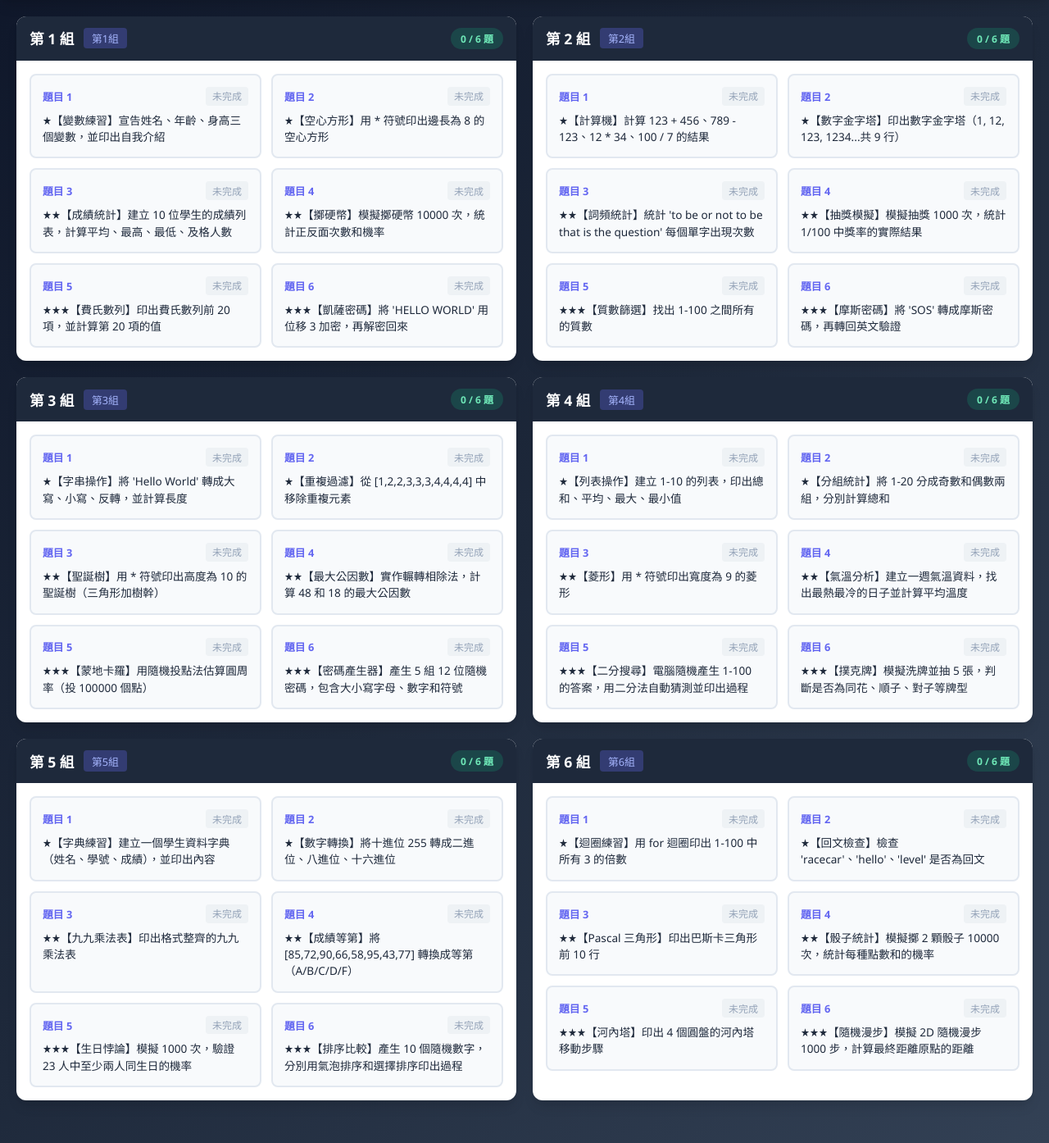
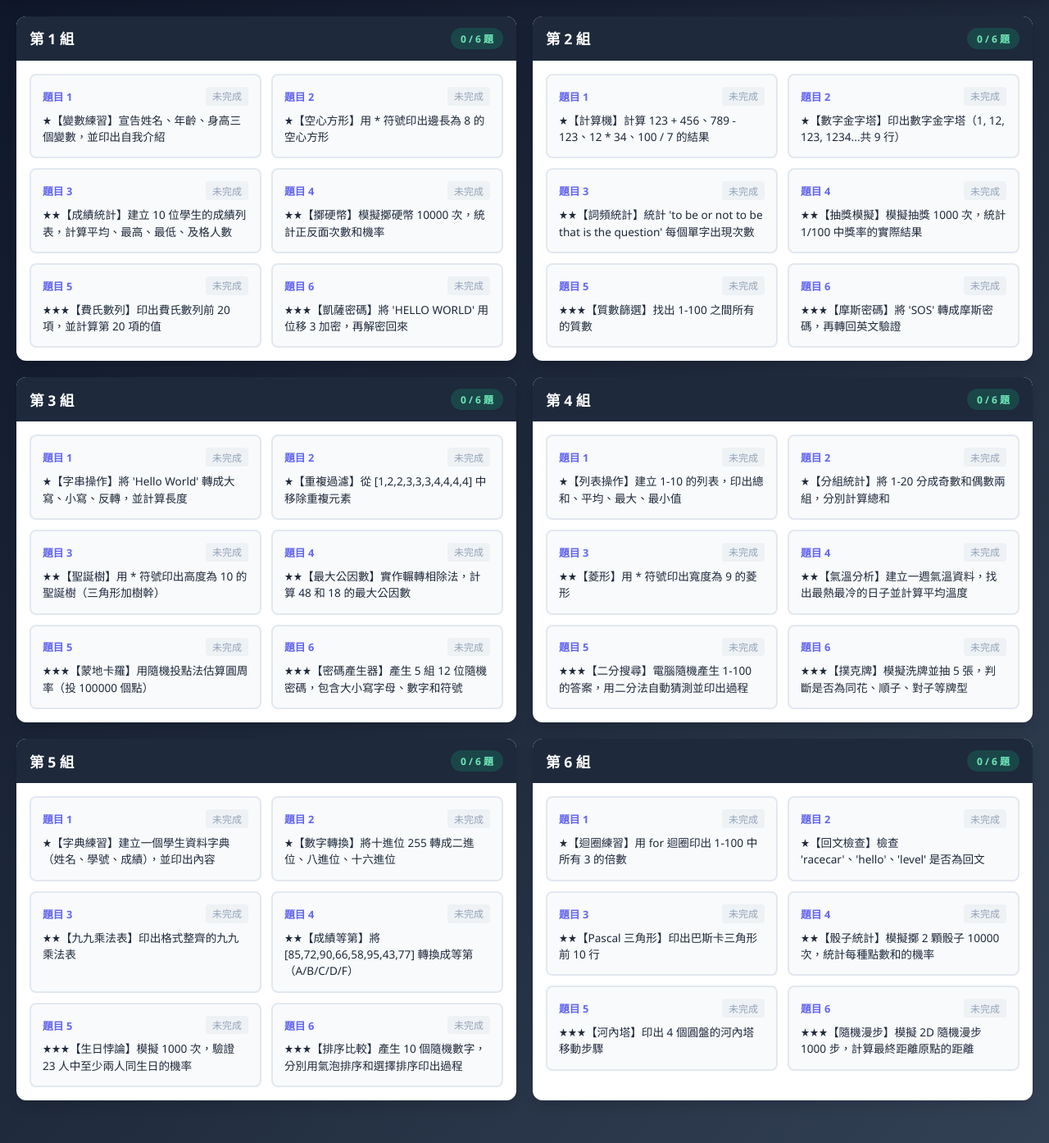
Before and after one commit to maso0310/python_playground, a Flask app: page / in a window 1280 px wide. Shown: the part 57-1451 px from the top of the page at 82% size. Run offline with Flask 2, Linux system fonts and the light colour scheme; parts of the project's set-up code (start-up, migrations or seed data) failed here and were passed over.

Commit message:
刪除組別名稱，保留組別編號就好

```diff
--- a/app.py
+++ b/app.py
@@ -13,16 +13,6 @@ import os
 from datetime import datetime
 
 real_app = Flask(__name__)
-
-# 各組的題目類別名稱（每組難度相同：2簡單 + 2中等 + 2困難）
-GROUP_NAMES = {
-    1: "第1組",
-    2: "第2組",
-    3: "第3組",
-    4: "第4組",
-    5: "第5組",
-    6: "第6組"
-}
 
 # 各組的題目（每組 6 題：2簡單 + 2中等 + 2困難，互不重複）
 GROUP_TASKS = {
@@ -1093,7 +1083,6 @@ def index():
     """主頁面 - 顯示六個組別的練習區"""
     return render_template(
         "index.html",
-        group_names=GROUP_NAMES,
         group_tasks=GROUP_TASKS,
         groups_data=groups_data
     )
@@ -1182,7 +1171,6 @@ def save_code(group_id, task_id):
 def get_all_data():
     """取得所有組別的所有資料"""
     return jsonify({
-        "group_names": GROUP_NAMES,
         "group_tasks": GROUP_TASKS,
         "groups_data": groups_data
     })
@@ -1208,7 +1196,6 @@ def browse():
     """瀏覽所有組別的成果"""
     return render_template(
         "browse.html",
-        group_names=GROUP_NAMES,
         group_tasks=GROUP_TASKS,
         groups_data=groups_data
     )
--- a/templates/index.html
+++ b/templates/index.html
@@ -24,7 +24,7 @@
         <label for="mobile-group-select">選擇組別：</label>
         <select id="mobile-group-select" onchange="scrollToGroup(this.value)">
             {% for group_id in range(1, 7) %}
-            <option value="{{ group_id }}">第 {{ group_id }} 組 - {{ group_names[group_id] }}</option>
+            <option value="{{ group_id }}">第 {{ group_id }} 組</option>
             {% endfor %}
         </select>
     </div>
@@ -33,10 +33,7 @@
         {% for group_id in range(1, 7) %}
         <section class="group-section" id="group-{{ group_id }}">
             <div class="group-title">
-                <div class="group-title-left">
-                    <h2>第 {{ group_id }} 組</h2>
-                    <span class="group-category">{{ group_names[group_id] }}</span>
-                </div>
+                <h2>第 {{ group_id }} 組</h2>
                 <span class="completed-badge" id="badge-{{ group_id }}">0 / 6 題</span>
             </div>
 
```
Also changed, not shown: templates/browse.html (+2 -5 lines).
